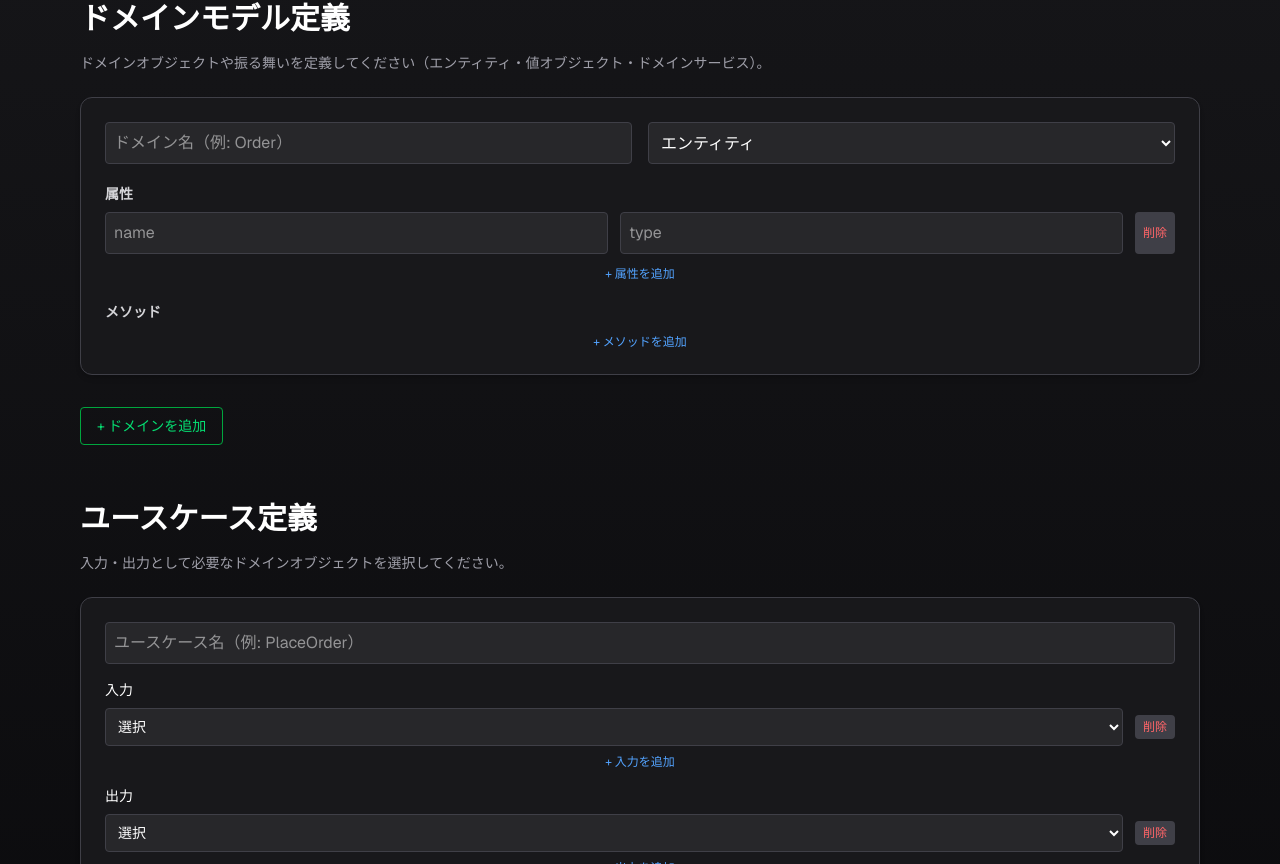
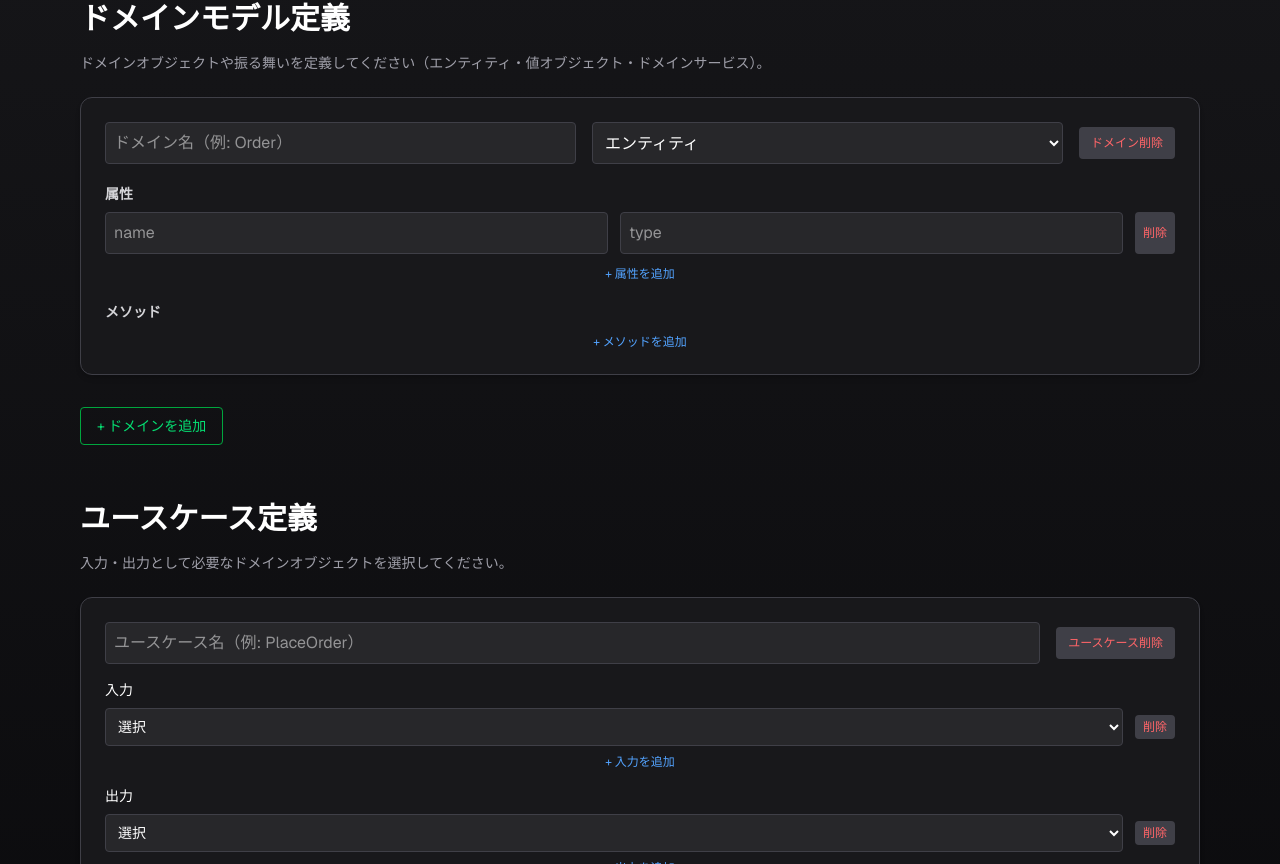
Before and after one commit to koichi2426/ArchForge, a Next.js app: page / in a window 1280 px wide. Shown: the part 318-1182 px from the top of the page. Built offline with nearby package versions, Linux system fonts and the light colour scheme.

Commit message:
ユースケース層仮作成

```diff
--- a/app/api/generate/route.ts
+++ b/app/api/generate/route.ts
@@ -37,17 +37,20 @@ const generateDomainFileContent = (domain: any, allDomains: any[], language: str
 
     const uniqueDependencies = Array.from(new Set(dependencies))
         .filter(dep => !['string', 'number', 'boolean', 'Date', 'Array', 'Map', 'Set', 'any', domain.name].includes(dep))
-        .map(dep => ({ name: dep, from: `./${dep.toLowerCase()}` }));
+        .map(dep => ({
+            name: dep.charAt(0).toUpperCase() + dep.slice(1),
+            from: `./${dep.charAt(0).toLowerCase() + dep.slice(1)}`
+        }));
 
     const propertiesData = domain.attributes.map((attr: any) => ({
         name: attr.name,
-        type: attr.type,
+        type: attr.type.charAt(0).toUpperCase() + attr.type.slice(1),
     }));
 
     const methodsData = domain.methods.map((method: any) => ({
         name: method.name,
-        inputs: method.inputs.split(',').map((s: string) => s.trim()).filter(Boolean),
-        output: method.output.trim(),
+        inputs: method.inputs.split(',').map((s: string) => s.trim()).filter(Boolean).map((type: string) => type.charAt(0).toUpperCase() + type.slice(1)),
+        output: method.output.trim().charAt(0).toUpperCase() + method.output.trim().slice(1),
     }));
 
     const templateData = {
@@ -69,11 +72,25 @@ const generateDomainFileContent = (domain: any, allDomains: any[], language: str
     return '';
 };
 
-const generateRepositoryContent = (domainName: string, language: string): string => {
+const generateRepositoryContent = (domain: any, language: string): string => {
+    const domainName = domain.name;
     const varName = domainName.charAt(0).toLowerCase() + domainName.slice(1);
+
+    // リポジトリで必要となるエンティティのインポート情報を生成
+    const imports = [];
+    // エンティティ名（先頭大文字）
+    const entityTypeName = domainName.charAt(0).toUpperCase() + domainName.slice(1);
+    // インポート元のファイルパス（先頭小文字）
+    const entityFileName = domainName.charAt(0).toLowerCase() + domainName.slice(1);
+
+    imports.push({
+        name: entityTypeName,
+        from: `./${entityFileName}`,
+    });
 
     const templateData = {
         name: `${domainName}Repository`,
+        imports: imports, // インポート情報を追加
         methods: [
             { name: 'findById', inputs: ['id: string'], output: `${domainName} | null` },
             { name: 'save', inputs: [`${varName}: ${domainName}`], output: 'void' },
@@ -150,11 +167,15 @@ const generateUsecaseContent = (usecase: any, allDomains: any[], language: strin
         },
     };
 
-    // リポジトリのインポートを追加
-    imports.push({
-        name: `${outputFields[0].name}Repository`,
-        from: `../domain/${outputFields[0].name.toLowerCase()}repository`,
-    });
+    // リポジトリのインポートを追加 (型名を大文字化して使用)
+    if (outputFields.length > 0) {
+        const repoTypeName = `${outputFields[0].type}Repository`;
+        const repoFileName = `${outputFields[0].type.charAt(0).toLowerCase() + outputFields[0].type.slice(1)}repository`;
+        imports.push({
+            name: repoTypeName,
+            from: `../domain/${repoFileName}`,
+        });
+    }
 
     return usecaseTemplate(templateData);
 };
@@ -191,7 +212,7 @@ export async function POST(req: NextRequest) {
 
             if (domain.domainType === 'entity') {
                 const repoFileName = `${domain.name}Repository.ts`;
-                domainFolder.file(repoFileName, generateRepositoryContent(domain.name, language));
+                domainFolder.file(repoFileName, generateRepositoryContent(domain, language));
             }
         });
     }
--- a/app/page.tsx
+++ b/app/page.tsx
@@ -180,7 +180,8 @@ export default function Home() {
           <div className="flex flex-col gap-6">
             {domains.map((domain, domainIndex) => (
               <div key={domainIndex} className="border border-zinc-700 bg-zinc-900 p-6 rounded-xl flex flex-col gap-5 shadow-md">
-                <div className="grid md:grid-cols-2 gap-4">
+                <div className="flex justify-between items-center">
+                  <div className="grid md:grid-cols-2 gap-4 flex-grow">
                     <input
                       className="border border-zinc-700 bg-zinc-800 p-2 rounded text-base"
                       placeholder="ドメイン名（例: Order）"
@@ -204,6 +205,16 @@ export default function Home() {
                       <option value="valueObject">値オブジェクト</option>
                       <option value="domainService">ドメインサービス</option>
                     </select>
+                  </div>
+                  <button
+                    className="bg-zinc-700 hover:bg-zinc-600 text-red-400 text-xs px-3 py-2 rounded ml-4 flex-shrink-0"
+                    onClick={() => {
+                      const updated = domains.filter((_, index) => index !== domainIndex);
+                      setDomains(updated);
+                    }}
+                  >
+                    ドメイン削除
+                  </button>
                 </div>
 
                 <div className="flex flex-col gap-2">
@@ -349,8 +360,9 @@ export default function Home() {
           <div className="flex flex-col gap-6">
             {usecases.map((u, i) => (
               <div key={i} className="border border-zinc-700 bg-zinc-900 p-6 rounded-xl flex flex-col gap-4 shadow-md">
+                <div className="flex justify-between items-center">
                   <input
-                  className="border border-zinc-700 bg-zinc-800 p-2 rounded text-base"
+                    className="border border-zinc-700 bg-zinc-800 p-2 rounded text-base flex-grow"
                     placeholder="ユースケース名（例: PlaceOrder）"
                     value={u.name}
                     onChange={(e) => {
@@ -359,6 +371,16 @@ export default function Home() {
                       setUsecases(updated);
                     }}
                   />
+                  <button
+                    className="bg-zinc-700 hover:bg-zinc-600 text-red-400 text-xs px-3 py-2 rounded ml-4 flex-shrink-0"
+                    onClick={() => {
+                      const updated = usecases.filter((_, index) => index !== i);
+                      setUsecases(updated);
+                    }}
+                  >
+                    ユースケース削除
+                  </button>
+                </div>
                 <div className="flex flex-col gap-2">
                   <span className="text-sm font-medium">入力</span>
                   {u.inputFields.map((f, fi) => (
```
Also changed, not shown: 1 other file (tests, documents, lock files or other folders). Lines whose indentation alone changed are shown as unchanged.
